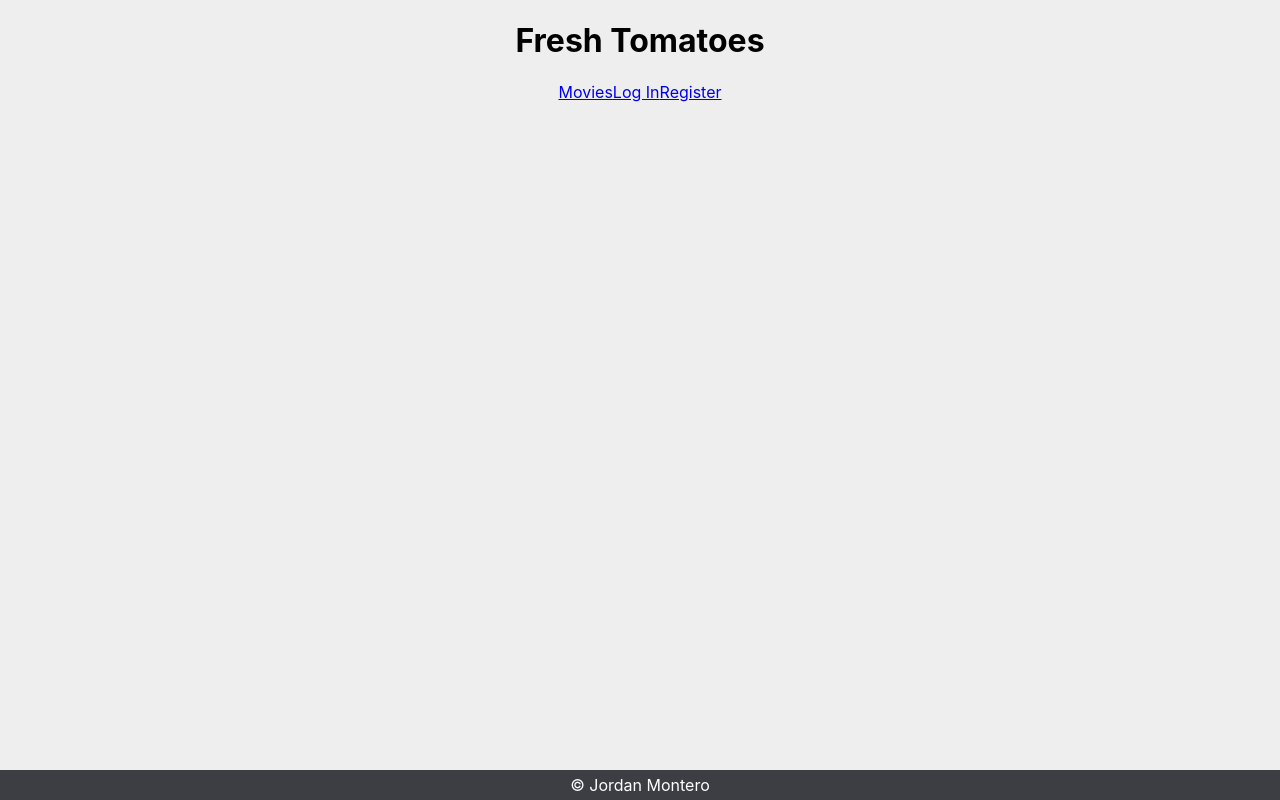
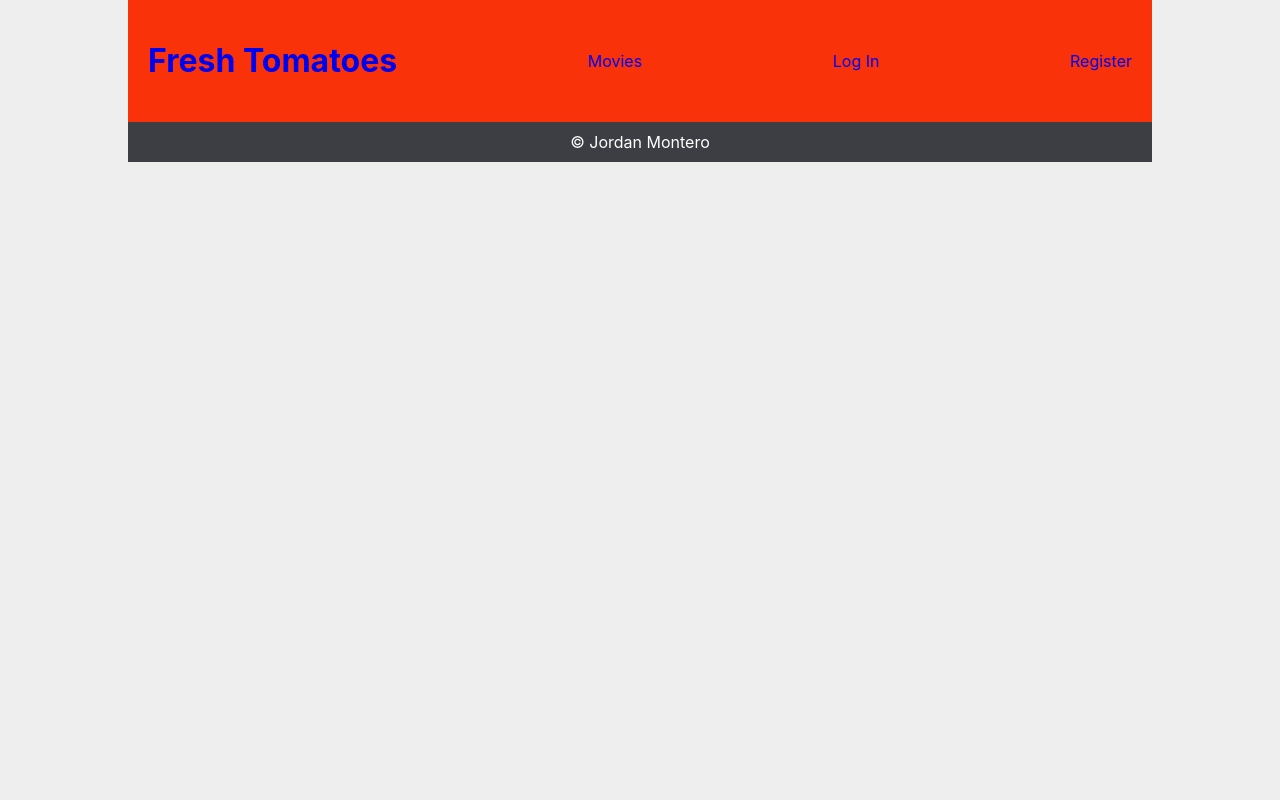
Before and after one commit to Jordanm96/fresh-tomatoes, a React (Create React App) app in the folder client/: page / in a window 1280 px wide. Built offline with nearby package versions, Linux system fonts and the light colour scheme; no server answers.

Commit message:
Starting CSS

```diff
--- a/client/src/App.css
+++ b/client/src/App.css
@@ -3,11 +3,14 @@
 } */
 .App {
   text-align: center;
+
 }
 body {
   background: #EEEEEE;
 }
-
+a {
+  text-decoration: none;
+}
 
 /* .App-logo {
   height: 40vmin;
--- a/client/src/components/shared/Footer/Footer.css
+++ b/client/src/components/shared/Footer/Footer.css
@@ -1,15 +1,8 @@
-.footer {
-  margin: 0 auto;
+footer {
+  background: rgb(42, 44, 50, .9);
+  color: white;
+  height:40px;
   display: flex;
   justify-content: center;
   align-items: center;
-  position:absolute;
-  bottom:0;
-  left:0;
-  right:0;
-  width:100%;
-  color: white;
-  height:30px;
-  /* background:#2A2C32; added opacity */
-  background: rgb(42, 44, 50, .9);
 }
--- a/client/src/components/shared/Footer/Footer.jsx
+++ b/client/src/components/shared/Footer/Footer.jsx
@@ -3,9 +3,7 @@ import "./Footer.css";
 
 const Footer = () => {
   return (
-    <div className = 'footer'>
-        © Jordan Montero
-    </div>
+    <footer>© Jordan Montero</footer>
   );
 };
 
--- a/client/src/components/shared/Header/Header.css
+++ b/client/src/components/shared/Header/Header.css
@@ -0,0 +1,8 @@
+header {
+  display: flex;
+  justify-content: space-between;
+  align-items: center;
+  background-color: #FA320A;
+  color: white;
+  padding: 20px;
+}
--- a/client/src/components/shared/Header/Header.jsx
+++ b/client/src/components/shared/Header/Header.jsx
@@ -1,12 +1,15 @@
 import React from "react";
 import { Link } from "react-router-dom";
+import './Header.css';
 
 const Header = (props) => {
   const { currentUser, handleLogout} = props;
 
   return (
     <header>
+      <Link to="/movies">
       <h1>Fresh Tomatoes</h1>
+      </Link>
       {currentUser ? (
         <>
           <Link to="/movies">Movies</Link>
--- a/client/src/components/shared/Layout/Layout.css
+++ b/client/src/components/shared/Layout/Layout.css
@@ -0,0 +1,9 @@
+.layout {
+  width: 80%;
+  margin: 0 auto;
+}
+.layout-children {
+  background-color: #FFFFFF;
+  height: 100%;
+  margin-bottom: 0;
+}
--- a/client/src/components/shared/Layout/Layout.jsx
+++ b/client/src/components/shared/Layout/Layout.jsx
@@ -1,6 +1,7 @@
 import React from "react";
 import Header from "../Header/Header";
 import Footer from "../Footer/Footer";
+import './Layout.css';
 
 const Layout = (props) => {
   const { currentUser, handleLogout} = props;
```
